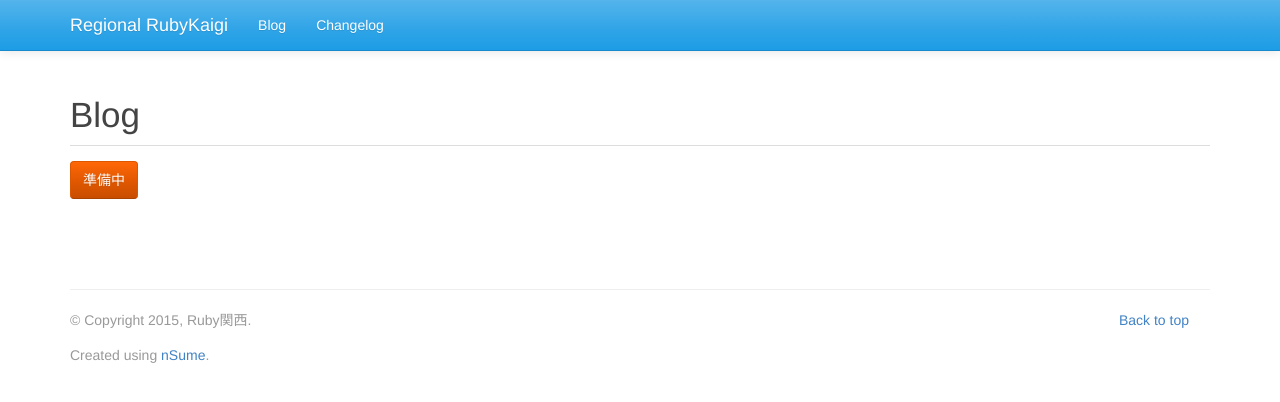
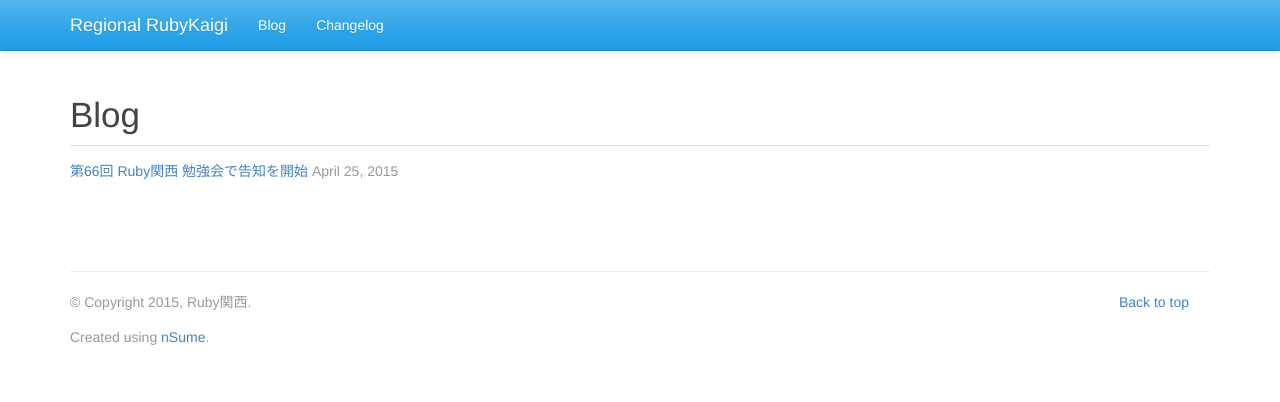
Before and after one commit to rubykansai/kansai06, a Jekyll site: the page built from blog/index.md, in a window 1280 px wide. Shown: the top 402 px of the page. Built offline with Jekyll 4.4.1, drawn with Linux system fonts in a browser that asks for light colours.

Commit message:
Post 2015-04-25

```diff
--- /dev/null
+++ b/_posts/2015-04-25-rubykansai066.md
@@ -0,0 +1,9 @@
+---
+layout: post
+title:  第66回 Ruby関西 勉強会で告知を開始
+---
+
+勉強会の最中にスタッフが**ティザーサイト**や**発表者の募集ページ**を仕上げて
+勉強会の最後になんとか**関西Ruby会議06**を告知ができました。
+
+[地域Ruby会議(Regional RubyKaigi)](http://regional.rubykaigi.org/)にも開催情報が掲載されています。
--- a/blog/index.md
+++ b/blog/index.md
@@ -3,11 +3,6 @@ layout: default
 title:  Blog
 ---
 
-[準備中](#){:width="" class="btn btn-warning"}
-
 {% for post in site.posts %}
-<h3><a href="{{ site.baseurl }}{{ post.url }}">{{ post.title }}</a></h3>
-<p class="text-muted">{{ post.date | date: "%B %-d, %Y" }}<p>
-{{ post.content }}
-<hr>
+<p><a href="{{ site.baseurl }}{{ post.url }}">{{ post.title }}</a> <span class="text-muted">{{ post.date | date: "%B %-d, %Y" }}</span></p>
 {% endfor %}
```
